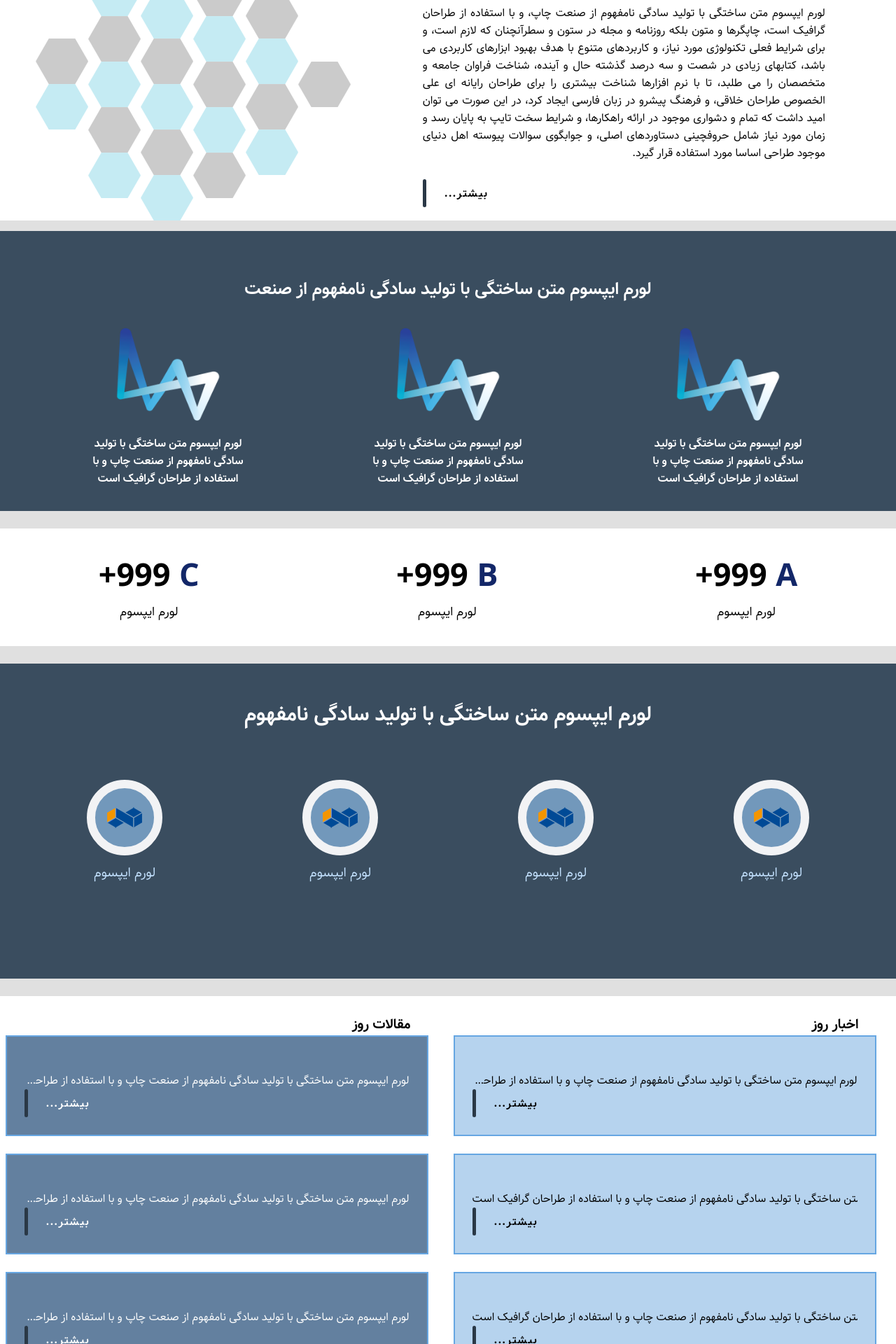
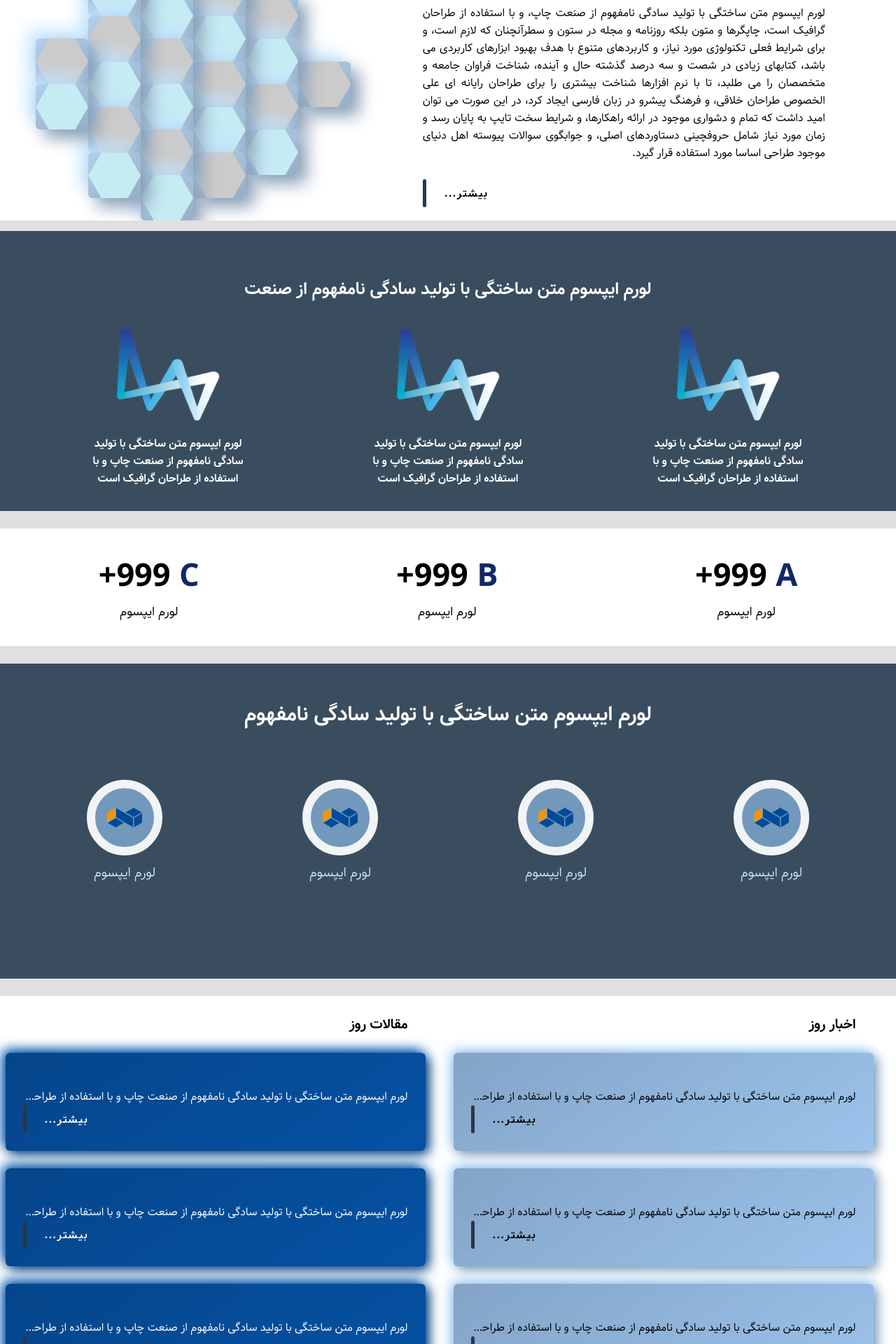
Before and after one commit to midxdle/ElectricityCo., a React (Create React App) app: page / in a window 1280 px wide. Shown: the part 840-2760 px from the top of the page at 70% size. Built offline with nearby package versions, Linux system fonts and the light colour scheme; a web font is replaced by a local one.

Commit message:
neurophism added to some sections

```diff
--- a/src/components/Header/Head.css
+++ b/src/components/Header/Head.css
@@ -126,32 +126,41 @@ button {
   float: right;
   width: 33.33%;
   padding: 10px;
-  height: 300px;
+  height: 375px;
   display: flex;
   flex-direction: column;
-
-background: linear-gradient(145deg, #afcbd3, #d0f2fa);
-box-shadow:  18px 18px 60px #4e5a5e,
-             -18px -18px 60px #ffffff;
+  background: #1c2f63;
+  border: 0.1px solid rgba(12, 111, 224, 0.247);
 }
 
 .column h3 {
   font-size: 16px;
-  color: #1c2f63;
+  color: #bac3dd;
+}
+
+.column p {
+  font-size: 16px;
+  color: #fff;
+  margin-top: 25px;
+  text-align: justify;
 }
 
 /* Style links inside the columns */
 .column a {
   float: none;
-  color: black;
+  color: #fff;
   padding: 10px;
+  margin: 15px;
   text-decoration: none;
   text-align: right;
+  border: 2.5px solid rgba(12, 111, 224, 0.39);
 }
 
 /* Add a background color on hover */
 .column a:hover {
-  color: #60699c;
+  color: #ffffff;
+  background-color: #3975a7;
+  transition: all ease  1s;
 }
 
 /* Clear floats after the columns */
--- a/src/components/Header/Head.js
+++ b/src/components/Header/Head.js
@@ -1,5 +1,6 @@
 import React from "react";
 import logo from "../../images/logo_small.png"
+import droplogo from "../../images/bluelogo.png"
 
 import "./Head.css";
 
@@ -31,7 +32,7 @@ const Head = () => {
               </div>
               <div class="column">
                 <h3>تصاویر</h3>
-                <img className="logoimg"  alt="logo" src={logo}></img>
+                <img className="logoimg"  alt="logo" src={droplogo}></img>
               </div>
             </div>
           </div>
@@ -59,7 +60,7 @@ const Head = () => {
               </div>
               <div class="column">
                 <h3>تصاویر</h3>
-                <img className="logoimg"  alt="logo" src={logo}></img>
+                <img className="logoimg"  alt="logo" src={droplogo}></img>
               </div>
             </div>
           </div>
--- a/src/components/SecNews/SecNews.css
+++ b/src/components/SecNews/SecNews.css
@@ -33,6 +33,7 @@
 
 .newsitem1 h3 {
   margin-right: 25px;
+  margin-bottom: 25px;
   font-size: 20px;
 }
 
@@ -200,16 +201,20 @@
 }
 
 .subnews div {
-  border: 2.5px solid #66a6e2;
   padding: 25px 0px 25px 25px;
-  background-color: #8bb8e49f;
+  border-radius: 6px;
+  background: linear-gradient(145deg, #83a4c7, #9cc3ec);
+  box-shadow:  5px 5px 17px #7693b3,
+               -5px -5px 17px #aed9ff;
 }
 
 .subjournals div {
   color: #fff;
-  border: 2.5px solid #66a6e2;
   padding: 25px 0px 25px 25px;
-  background-color: #0231639d;
+  border-radius: 6px;
+background: linear-gradient(145deg, #05458a, #0552a4);
+box-shadow:  5px 5px 17px #043e7c,
+             -5px -5px 17px #065cb6;
 }
 
 .subjournals button {
--- a/src/components/SecNews/SecNews.js
+++ b/src/components/SecNews/SecNews.js
@@ -17,12 +17,12 @@ const SecNews = () => {
                 </div>
 
                 <div className="news2">
-                <p className="news2">لورم ایپسوم متن ساختگی با تولید سادگی نامفهوم از صنعت چاپ و با استفاده از طراحان گرافیک است</p>
+                <p>لورم ایپسوم متن ساختگی با تولید سادگی نامفهوم از صنعت چاپ و با استفاده از طراحان گرافیک است</p>
                 <button className="newsbutton">بیشتر...</button>
                 </div>
 
                 <div className="news3">
-                <p className="news3">لورم ایپسوم متن ساختگی با تولید سادگی نامفهوم از صنعت چاپ و با استفاده از طراحان گرافیک است</p>
+                <p>لورم ایپسوم متن ساختگی با تولید سادگی نامفهوم از صنعت چاپ و با استفاده از طراحان گرافیک است</p>
                 <button className="newsbutton">بیشتر...</button>
                 </div>
 
--- a/src/components/SecUse/SecUse.css
+++ b/src/components/SecUse/SecUse.css
@@ -64,6 +64,9 @@
 .usepic {
   height: 65px;
   width: 75px;
+  border-radius: 6px;
+  background: linear-gradient(145deg, #7e929d, #6a7a84);
+  box-shadow: 12px 12px 24px #606e77, -12px -12px 24px #8ca2af;
 }
 
 .usetexts {
@@ -95,8 +98,6 @@
   font-size: 16px;
   color: #fff;
 }
-
-
 
 .usebutton {
   width: 125px;
--- a/src/components/SectionFive/SecFive.css
+++ b/src/components/SectionFive/SecFive.css
@@ -64,6 +64,10 @@
 .pic5 {
   height: 65px;
   width: 75px;
+  background: #a6c1dd;
+  border-radius: 6px;
+  background: linear-gradient(145deg, #b2cfec, #95aec7);
+  box-shadow: 12px 12px 24px #869cb3, -12px -12px 24px #c6e6ff;
 }
 
 .texts5 {
```
Lines whose indentation alone changed are shown as unchanged.
